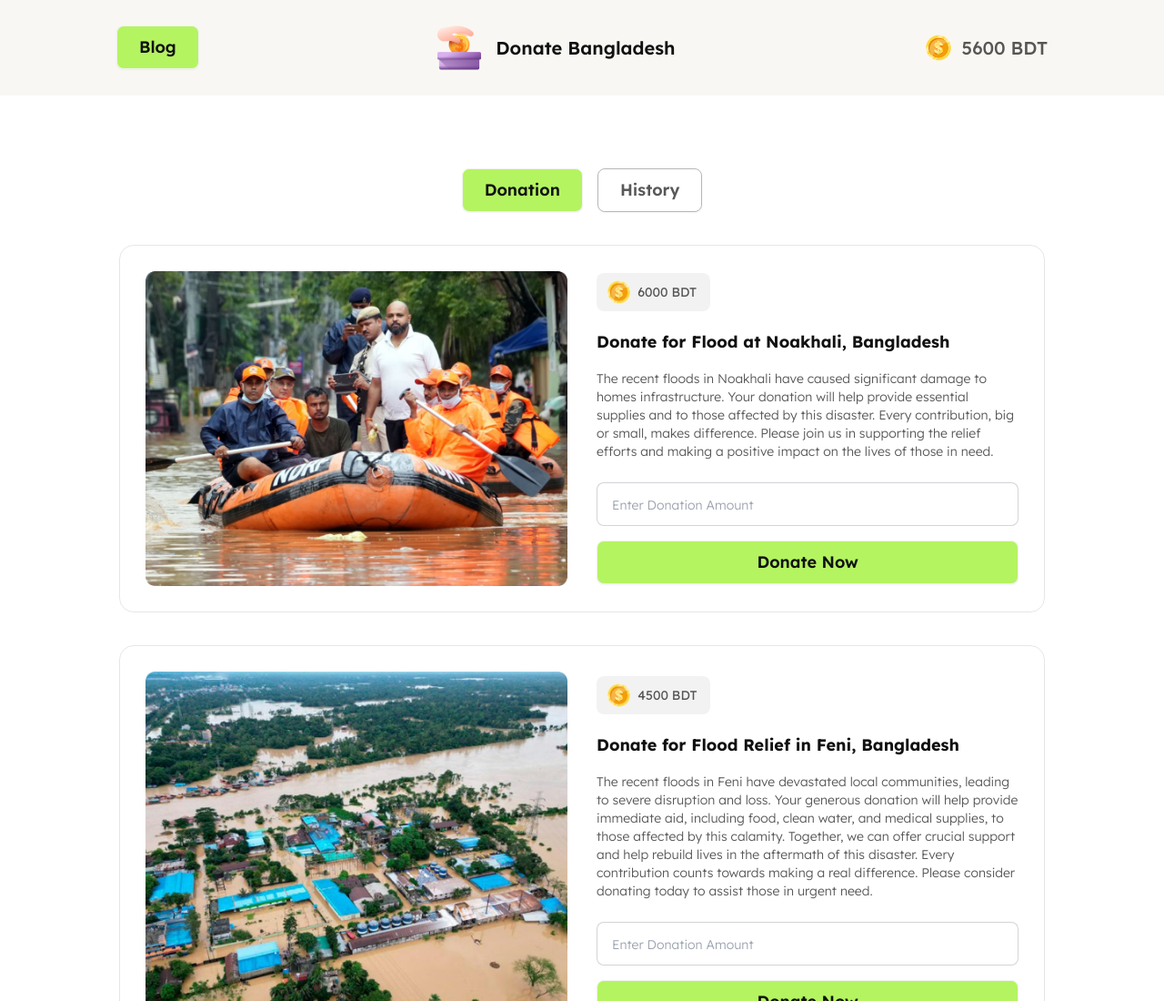
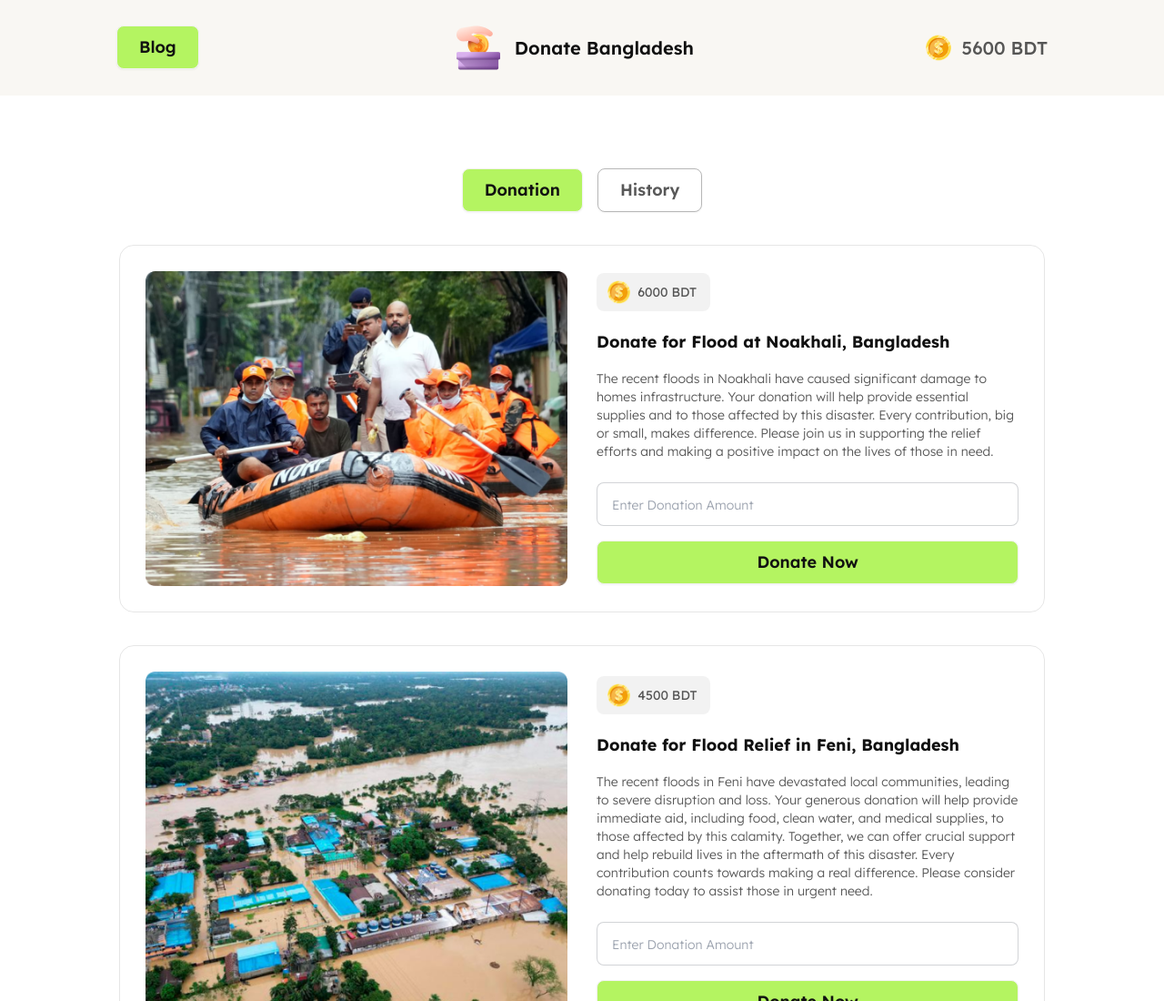
Before and after one commit to samiulshadhin/donate-bangladesh, a plain HTML site: page index.html in a window 1280 px wide. Shown: the top 1100 px of the page at 91% size. Drawn offline with nearby package versions, Linux system fonts and the light colour scheme.

Commit message:
Fixed some issues

```diff
--- a/index.html
+++ b/index.html
@@ -44,7 +44,7 @@
             <div class="w-4/5 mx-auto flex py-3 lg:py-7 flex-col lg:flex-row justify-around items-center">
 
                 <!-- Blog Button And Logo Container -->
-                <div class="w-full lg:w-3/5 flex justify-between">
+                <div class="w-full lg:w-[62%] flex justify-between">
                     <!-- Blog Button -->
                     <div class="order-2 lg:order-1 mt-5 lg:mt-0 mb-5 lg:mb-0">
                         <button class="btn bg-button-color px-6 text-lg font-semibold text-text-primary">Blog</button>
@@ -53,13 +53,13 @@
                     <!-- Logo -->
                     <div class="flex order-1 lg:order-2 gap-4 items-center">
                         <img src="assets/logo.png">
-                        <h1 class="text-text-primary leading-5 lg:leading-none font-semibold text-[19px] lg:text-xl">
-                            Donate Bangladesh</h1>
+                        <a href="index.html" class="text-text-primary leading-5 lg:leading-none font-semibold text-[19px] lg:text-xl">
+                            Donate Bangladesh</a>
                     </div>
                 </div>
 
                 <!-- Account Balance -->
-                <div class="w-2/5 pt-3 lg:pt-0 pb-3 lg:pb-0 flex justify-end gap-3 order-3 lg:order-3 items-center">
+                <div class="w-full lg:w-[38%] pt-3 lg:pt-0 pb-3 lg:pb-0 flex justify-center lg:justify-end gap-3 order-3 lg:order-3 items-center">
                     <img src="assets/coin.png">
                     <h1 class="text-text-secondary font-medium text-xl"><span>5600</span> BDT</h1>
                 </div>
```
